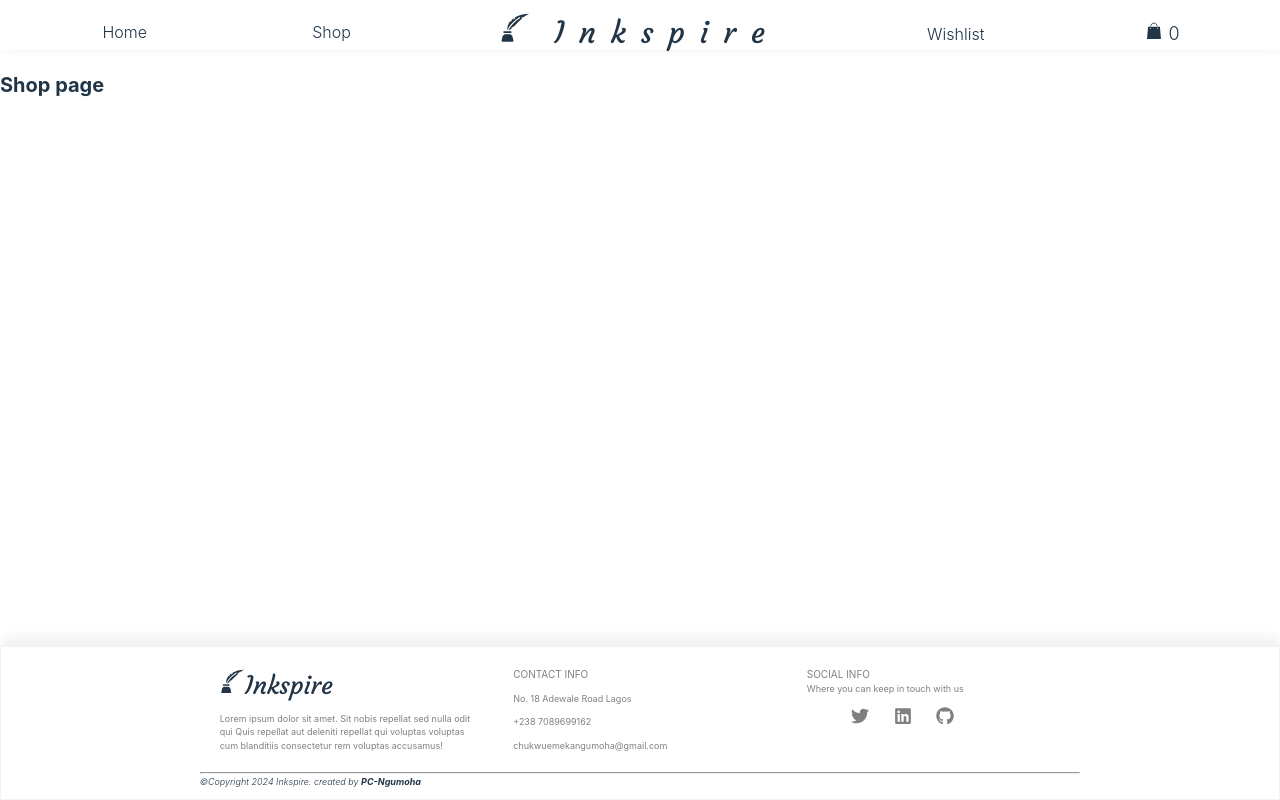
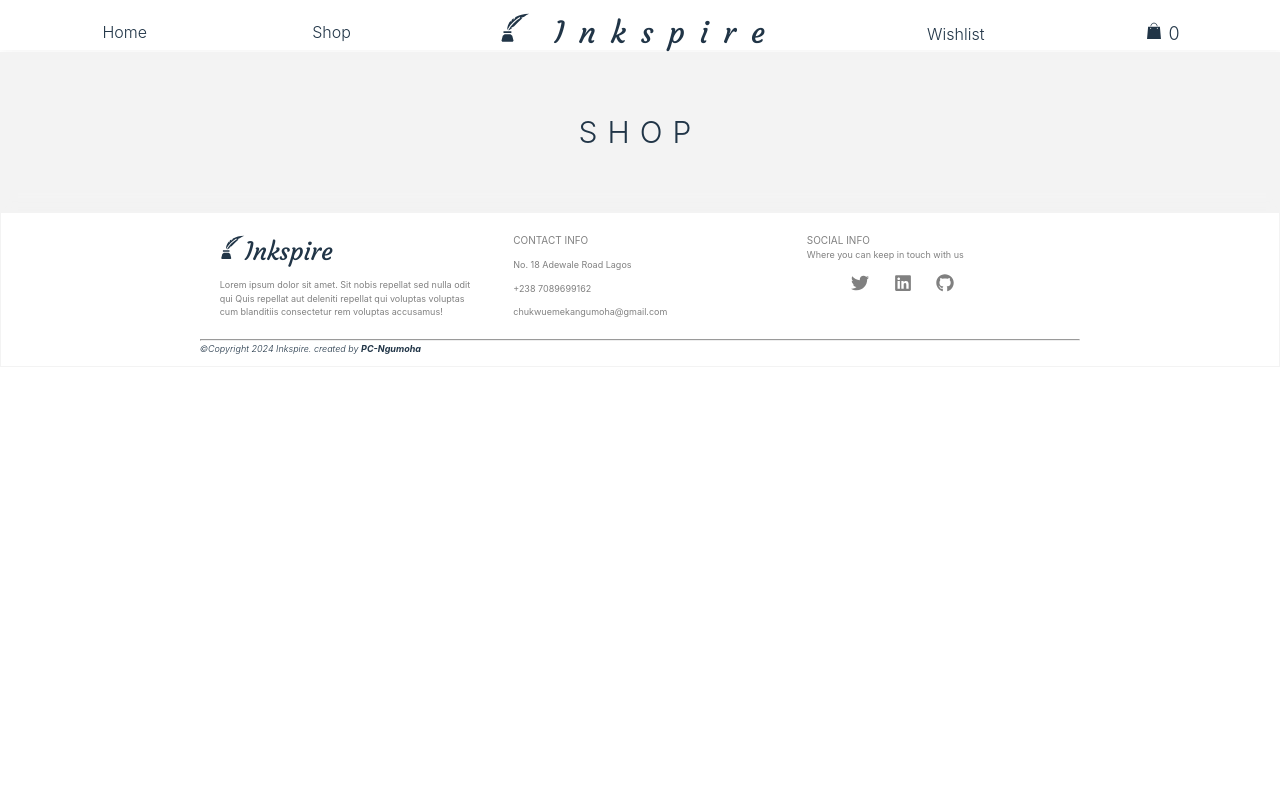
Before and after one commit to PC-Ngumoha/inkspire, a React (Vite) app: page /shop in a window 1280 px wide. Built offline with nearby package versions, Linux system fonts and the light colour scheme.

Commit message:
Update: complete Banner component, adjusted Footer component and started styling Shop page

```diff
--- a/package.json
+++ b/package.json
@@ -11,6 +11,7 @@
   },
   "dependencies": {
     "bulma": "^1.0.2",
+    "prop-types": "^15.8.1",
     "react": "^18.3.1",
     "react-dom": "^18.3.1",
     "react-icons": "^5.3.0",
--- /dev/null
+++ b/src/components/Banner/Banner.jsx
@@ -0,0 +1,16 @@
+import styles from './Banner.module.scss';
+import PropTypes from 'prop-types';
+
+const Banner = ({ displayText }) => {
+  return (
+    <div className={ styles.banner }>
+      <span>{displayText}</span>
+    </div>
+  )
+};
+
+Banner.propTypes = {
+  displayText: PropTypes.string.isRequired,
+};
+
+export default Banner;
--- /dev/null
+++ b/src/components/Banner/Banner.module.scss
@@ -0,0 +1,18 @@
+@import '../../index.scss';
+
+.banner {
+  display: flex;
+  width: 100%;
+  height: 20vh;
+  background-color: $contrast-background-light;
+  flex-direction: column;
+  justify-content: center;
+  align-items: center;
+
+  span {
+    text-transform: uppercase;
+    font-size: 3rem;
+    font-weight: 300;
+    letter-spacing: 1rem;
+  }
+}
--- a/src/components/Footer/Footer.module.scss
+++ b/src/components/Footer/Footer.module.scss
@@ -6,8 +6,8 @@
   padding: 1rem;
   width: 100%;
   height: fit-content;
-  position: absolute;
-  bottom: 0;
+  position: relative;
+  // bottom: 0;
   border: 1px solid $contrast-background-light;
   box-shadow: .1rem -1rem 1rem $contrast-background-light;
 
--- a/src/components/Navbar/Navbar.module.scss
+++ b/src/components/Navbar/Navbar.module.scss
@@ -13,7 +13,7 @@
   width: 100%;
   font-size: 1.6rem;
   font-weight: 300;
-  margin-bottom: 2rem;
+  margin-bottom: .2rem;
   box-shadow: .1rem .1rem 1rem $contrast-background-light;
 
   // Utility class - Helps us group nav items
@@ -92,7 +92,7 @@
   border-bottom: 1px solid $contrast-background-light;
   box-shadow: .1rem .4rem 2rem $contrast-background-light;
   border-bottom-right-radius: 6rem;
-  margin-bottom: 1rem;
+  margin-bottom: .2rem;
 
   // Button to close dropdown component.
   .closeDropdown {
--- a/src/routes/Shop/Shop.jsx
+++ b/src/routes/Shop/Shop.jsx
@@ -1,8 +1,14 @@
-
+import Banner from '../../components/Banner/Banner';
+// import styles from './Shop.module.scss';
 
 const Shop = () => {
   return (
-    <h1>Shop page</h1>
+    <>
+      <Banner displayText='Shop' />
+      <main>
+
+      </main>
+    </>
   );
 };
 
```
Also changed, not shown: src/routes/Shop/Shop.module.scss (added).
